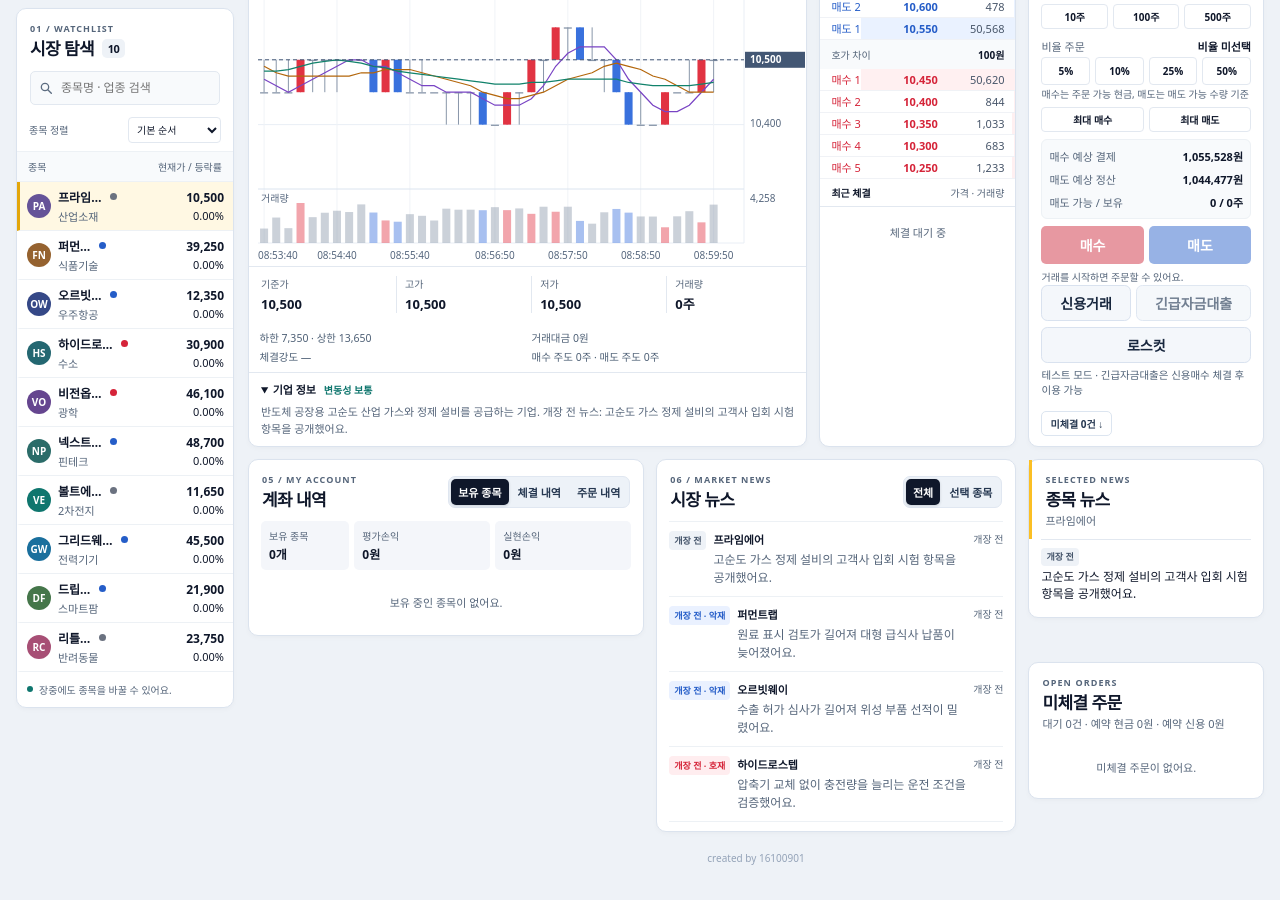
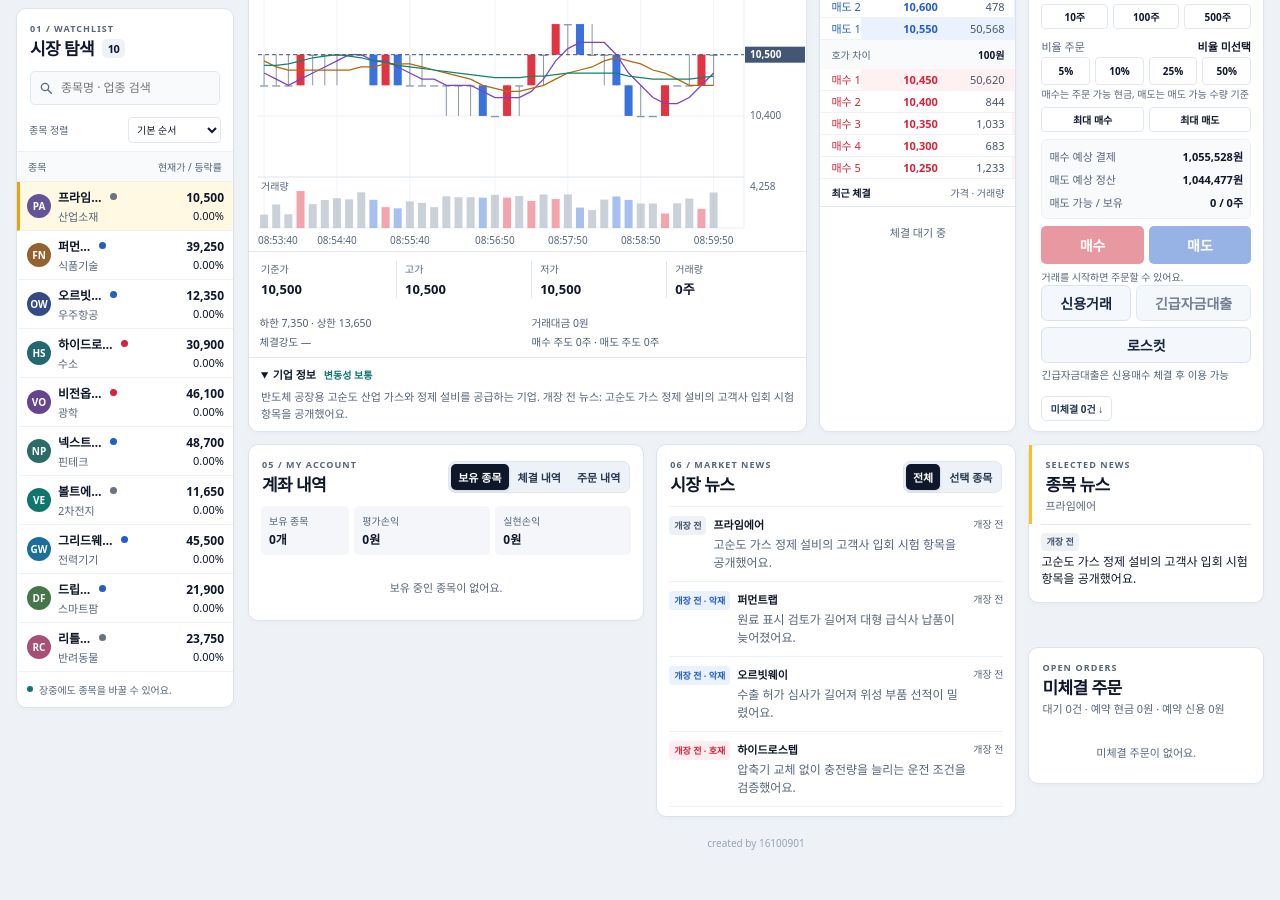
Before and after one commit to heewon-yu/dailyfoodfighter, a Jekyll site: the page games/scalping-king/index.html, which Jekyll copies as it is, in a window 1280 px wide and 900 px high, scrolled down 527 px. Built offline with Jekyll 4.4.1, drawn with Linux system fonts in a browser that asks for light colours.

Commit message:
Remove test-mode prefix from trading hints

```diff
--- a/games/scalping-king/game.js
+++ b/games/scalping-king/game.js
@@ -371,8 +371,8 @@
       button.textContent = label + (funded ? ' · 사용 완료' : unlocked ? '' : ' · 잠금');
     }
     if (testTools) {
-      $('rewardHint').textContent = account.everFilledCreditBuy ? '테스트 모드 · 광고 없이 이용 가능' :
-        '테스트 모드 · 긴급자금대출은 신용매수 체결 후 이용 가능';
+      $('rewardHint').textContent = account.everFilledCreditBuy ? '광고 없이 이용 가능' :
+        '긴급자금대출은 신용매수 체결 후 이용 가능';
       return;
     }
     $('rewardHint').textContent = adController ? '광고 시청 중에는 장세와 타이머가 멈춰요.' :
--- a/games/scalping-king/index.html
+++ b/games/scalping-king/index.html
@@ -15,7 +15,7 @@
   <script defer src="./reward-v2.js?v=20261111-v2"></script>
   <script defer src="./market.js?v=20261111-v2"></script>
   <script defer src="./chart.js?v=20261110-07"></script>
-  <script defer src="./game.js?v=20261112-credit-depth"></script>
+  <script defer src="./game.js?v=20261112-hint-copy"></script>
 </head>
 <body data-test-tools="enabled">
   <header class="topbar">
```
